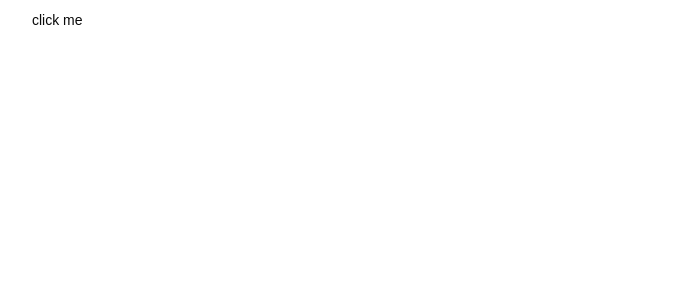
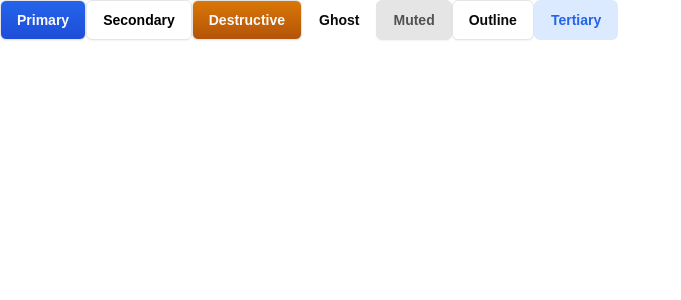
Before and after one commit to SuaDeDua/task-manager, a Next.js app: page / in a window 1280 px wide. Shown: the top 300 px of the page, without its empty margins (0-681 px from the left). Built offline with nearby package versions, Linux system fonts and the light colour scheme.

Commit message:
customizing components

```diff
--- a/src/app/page.tsx
+++ b/src/app/page.tsx
@@ -1,10 +1,15 @@
-import Image from "next/image";
-import {Button} from "@/components/ui/button";
+import { Button } from '@/components/ui/button';
 
 export default function Home() {
   return (
-    <div>
-      <Button variant="test" size="lg">click me</Button>
+    <div className=''>
+      <Button variant="primary">Primary</Button>
+      <Button variant="secondary">Secondary</Button>
+      <Button variant="destructive">Destructive</Button>
+      <Button variant="ghost">Ghost</Button>
+      <Button variant="muted">Muted</Button>
+      <Button variant="outline">Outline</Button>
+      <Button variant="tertiary">Tertiary</Button>
     </div>
   );
 }
--- a/src/components/ui/button.tsx
+++ b/src/components/ui/button.tsx
@@ -1,57 +1,60 @@
-import * as React from "react"
-import { Slot } from "@radix-ui/react-slot"
-import { cva, type VariantProps } from "class-variance-authority"
+import * as React from 'react';
+import { Slot } from '@radix-ui/react-slot';
+import { cva, type VariantProps } from 'class-variance-authority';
 
-import { cn } from "@/lib/utils"
+import { cn } from '@/lib/utils';
 
 const buttonVariants = cva(
-  "inline-flex items-center justify-center gap-2 whitespace-nowrap rounded-md text-sm font-medium transition-colors focus-visible:outline-none focus-visible:ring-1 focus-visible:ring-ring disabled:pointer-events-none disabled:opacity-50 [&_svg]:pointer-events-none [&_svg]:size-4 [&_svg]:shrink-0",
+  'inline-flex items-center justify-center gap-2 whitespace-nowrap rounded-md text-sm font-semibold transition-colors focus-visible:outline-none focus-visible:ring-1 focus-visible:ring-ring disabled:pointer-events-none disabled:bg-neutral-100 disabled:from-neutral-100 disabled:to-neutral-100 disabled:text-neutral-300 border border-neutral-200 shadow-sm',
   {
     variants: {
       variant: {
-        default:
-          "bg-primary text-primary-foreground shadow hover:bg-primary/90",
+        primary:
+          'bg-gradient-to-b from-blue-600 to-blue-700 text-primary-foreground hover:from-blue-700 hover:to-blue-700',
         destructive:
-          "bg-destructive text-destructive-foreground shadow-sm hover:bg-destructive/90",
+          'bg-gradient-to-b from-amber-600 to-amber-700 text-destructive-foreground hover:from-amber-700 hover:to-amber-700',
         outline:
-          "border border-input bg-background shadow-sm hover:bg-accent hover:text-accent-foreground",
-        secondary:
-          "bg-secondary text-secondary-foreground shadow-sm hover:bg-secondary/80",
-        ghost: "hover:bg-accent hover:text-accent-foreground",
-        link: "text-primary underline-offset-4 hover:underline",
+          'border border-input bg-background shadow-sm hover:bg-accent hover:text-accent-foreground',
+        secondary: 'bg-white text-black hover:bg-neutral-100',
+        ghost:
+          'border-transparent shadow-none hover:bg-accent hover:text-accent-foreground',
+        muted: 'bg-neutral-200 text-neutral-600 hover:bg-neutral-200/800',
+        tertiary:
+          'bg-blue-100 text-blue-600 border-transparent hover:bg-blue-200 shadow-none',
       },
       size: {
-        default: "h-9 px-4 py-2",
-        sm: "h-8 rounded-md px-3 text-xs",
-        lg: "h-10 rounded-md px-8",
-        icon: "h-9 w-9",
+        default: 'h-10 px-4 py-2',
+        sm: 'h-8 rounded-md px-3',
+        xs: 'h-7 rounded-md px-2 text-xs',
+        lg: 'h-12 rounded-md px-8',
+        icon: 'h-8 w-8',
       },
     },
     defaultVariants: {
-      variant: "default",
-      size: "default",
+      variant: 'primary',
+      size: 'default',
     },
   }
-)
+);
 
 export interface ButtonProps
   extends React.ButtonHTMLAttributes<HTMLButtonElement>,
     VariantProps<typeof buttonVariants> {
-  asChild?: boolean
+  asChild?: boolean;
 }
 
 const Button = React.forwardRef<HTMLButtonElement, ButtonProps>(
   ({ className, variant, size, asChild = false, ...props }, ref) => {
-    const Comp = asChild ? Slot : "button"
+    const Comp = asChild ? Slot : 'button';
     return (
       <Comp
         className={cn(buttonVariants({ variant, size, className }))}
         ref={ref}
         {...props}
       />
-    )
+    );
   }
-)
-Button.displayName = "Button"
+);
+Button.displayName = 'Button';
 
-export { Button, buttonVariants }
+export { Button, buttonVariants };
--- a/src/components/ui/input.tsx
+++ b/src/components/ui/input.tsx
@@ -8,7 +8,7 @@
       <input
         type={type}
         className={cn(
-          "flex h-9 w-full rounded-md border border-input bg-transparent px-3 py-1 text-base shadow-sm transition-colors file:border-0 file:bg-transparent file:text-sm file:font-medium file:text-foreground placeholder:text-muted-foreground focus-visible:outline-none focus-visible:ring-1 focus-visible:ring-ring disabled:cursor-not-allowed disabled:opacity-50 md:text-sm",
+          "flex h-12 w-full rounded-md border border-input bg-transparent px-3 py-1 text-base shadow-sm transition-colors file:border-0 file:bg-transparent file:text-sm file:font-medium file:text-foreground placeholder:text-muted-foreground focus-visible:outline-none focus-visible:ring-1 focus-visible:ring-ring disabled:cursor-not-allowed disabled:opacity-50 md:text-sm",
           className
         )}
         ref={ref}
--- a/src/components/ui/select.tsx
+++ b/src/components/ui/select.tsx
@@ -19,7 +19,7 @@
   <SelectPrimitive.Trigger
     ref={ref}
     className={cn(
-      "flex h-9 w-full items-center justify-between whitespace-nowrap rounded-md border border-input bg-transparent px-3 py-2 text-sm shadow-sm ring-offset-background placeholder:text-muted-foreground focus:outline-none focus:ring-1 focus:ring-ring disabled:cursor-not-allowed disabled:opacity-50 [&>span]:line-clamp-1",
+      "flex h-12 w-full items-center justify-between whitespace-nowrap rounded-md border border-input bg-transparent px-3 py-2 text-sm shadow-sm ring-offset-background placeholder:text-muted-foreground focus:outline-none focus:ring-1 focus:ring-ring disabled:cursor-not-allowed disabled:opacity-50 [&>span]:line-clamp-1",
       className
     )}
     {...props}
```
